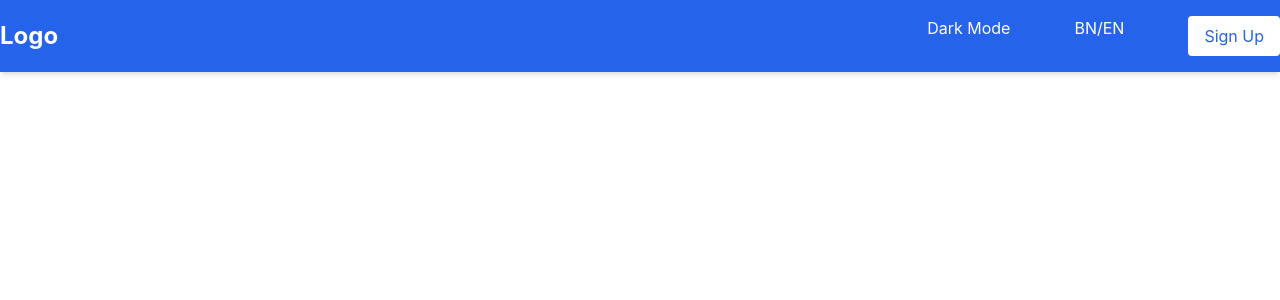
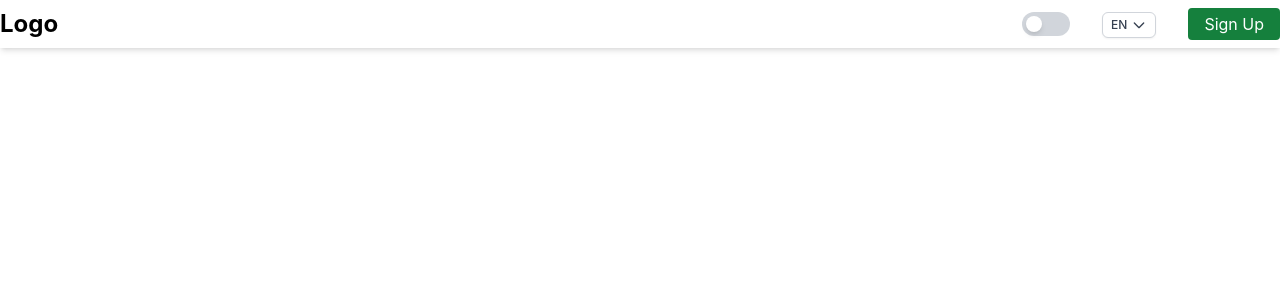
Before and after one commit to ashik12060/green-architect, a React (Create React App) app: page / in a window 1280 px wide. Shown: the top 300 px of the page. Built offline with nearby package versions, Linux system fonts and the light colour scheme.

Commit message:
small header added with dark mode button

```diff
--- a/src/components/Shared/SmallHeader.js
+++ b/src/components/Shared/SmallHeader.js
@@ -1,38 +1,133 @@
-import React from "react";
+import React, { useEffect, useState } from "react";
 
 const SmallHeader = () => {
+  const [isOpen, setIsOpen] = useState(false);
+  const [selectedLanguage, setSelectedLanguage] = useState("EN");
+  const [enabled, setEnabled] = useState(false);
+
+  const toggleDropdown = () => {
+    setIsOpen(!isOpen);
+  };
+
+  const selectLanguage = (lang) => {
+    setSelectedLanguage(lang);
+    setIsOpen(false);
+  };
+
+  const toggleSwitch = () => {
+    setEnabled(!enabled);
+  };
+
+  // Apply dark mode class to the body
+  useEffect(() => {
+    if (enabled) {
+      document.body.classList.add("bg-black", "text-white");
+      document.body.classList.remove("bg-white", "text-black");
+    } else {
+      document.body.classList.add("bg-white", "text-black");
+      document.body.classList.remove("bg-black", "text-white");
+    }
+  }, [enabled]);
+
   return (
-    <header className="bg-blue-600 text-white shadow-md py-4">
+    <header
+      className={`shadow-md py-2 ${
+        enabled ? "bg-gray-800 text-white" : "bg-white text-black"
+      }`}
+    >
       <div className="container mx-auto flex justify-between items-center">
         {/* Logo Section */}
         <div className="text-2xl font-bold">
-          <a href="/" className="hover:text-blue-300">
+          <a
+            href="/"
+            className={`hover:${
+              enabled ? "text-blue-300" : "text-blue-500"
+            }`}
+          >
             Logo
           </a>
         </div>
 
-        {/* Navigation Links */}
-        {/* <nav className="space-x-6">
-          <a href="/" className="hover:text-blue-300">
-            Home
-          </a>
-          <a href="/about" className="hover:text-blue-300">
-            About
-          </a>
-          <a href="/services" className="hover:text-blue-300">
-            Services
-          </a>
-          <a href="/contact" className="hover:text-blue-300">
-            Contact
-          </a>
-        </nav> */}
+        {/* Header Content */}
+        <div className="flex gap-8 items-center">
+          {/* Dark Mode Toggle Button */}
+          <div
+            className={`w-12 h-6 flex items-center rounded-full p-1 cursor-pointer transition duration-300 ${
+              enabled ? "bg-blue-600" : "bg-gray-300"
+            }`}
+            onClick={toggleSwitch}
+          >
+            <div
+              className={`bg-white w-4 h-4 rounded-full shadow-md transform transition duration-300 ${
+                enabled ? "translate-x-6" : "translate-x-0"
+              }`}
+            />
+          </div>
 
-        {/* Button or Call-to-Action */}
-        <div className="
-        flex gap-16">
-            <p>Dark Mode</p>
-            <p>BN/EN</p>
-          <button className="bg-white text-blue-600 px-4 py-2 rounded hover:bg-blue-500 hover:text-white transition duration-300">
+          {/* Language Dropdown */}
+          <div className="relative inline-block text-left">
+            <button
+              onClick={toggleDropdown}
+              className={`inline-flex justify-center rounded-md border shadow-sm px-2 py-1 text-xs font-medium ${
+                enabled ? "border-gray-700 bg-gray-800 text-white" : "border-gray-300 bg-white text-gray-700"
+              } hover:${
+                enabled ? "bg-gray-700" : "bg-gray-50"
+              }`}
+            >
+              {selectedLanguage}
+              <svg
+                className="ml-1 h-4 w-4"
+                xmlns="http://www.w3.org/2000/svg"
+                fill="none"
+                viewBox="0 0 24 24"
+                stroke="currentColor"
+              >
+                <path
+                  strokeLinecap="round"
+                  strokeLinejoin="round"
+                  strokeWidth="2"
+                  d="M19 9l-7 7-7-7"
+                />
+              </svg>
+            </button>
+
+            {/* Dropdown Menu */}
+            {isOpen && (
+              <div
+                className={`origin-top-right absolute right-0 mt-1 w-20 rounded-md shadow-lg ${
+                  enabled ? "bg-gray-800 text-white ring-gray-700" : "bg-white text-gray-700 ring-black"
+                } ring-1 ring-opacity-5 focus:outline-none z-10`}
+              >
+                <div className="py-1">
+                  <button
+                    onClick={() => selectLanguage("EN")}
+                    className={`block px-2 py-1 text-xs ${
+                      enabled ? "hover:bg-gray-700" : "hover:bg-gray-100"
+                    }`}
+                  >
+                    English
+                  </button>
+                  <button
+                    onClick={() => selectLanguage("BN")}
+                    className={`block px-2 py-1 text-xs ${
+                      enabled ? "hover:bg-gray-700" : "hover:bg-gray-100"
+                    }`}
+                  >
+                    Bengali
+                  </button>
+                </div>
+              </div>
+            )}
+          </div>
+
+          {/* Sign Up Button */}
+          <button
+            className={`px-4 py-1 rounded ${
+              enabled
+                ? "bg-gray-700 text-white hover:bg-blue-600"
+                : "bg-green-700 text-white hover:bg-blue-500 hover:text-white"
+            } transition duration-300`}
+          >
             Sign Up
           </button>
         </div>
```
Also changed, not shown: 2 other files (tests, documents, lock files or other folders).
